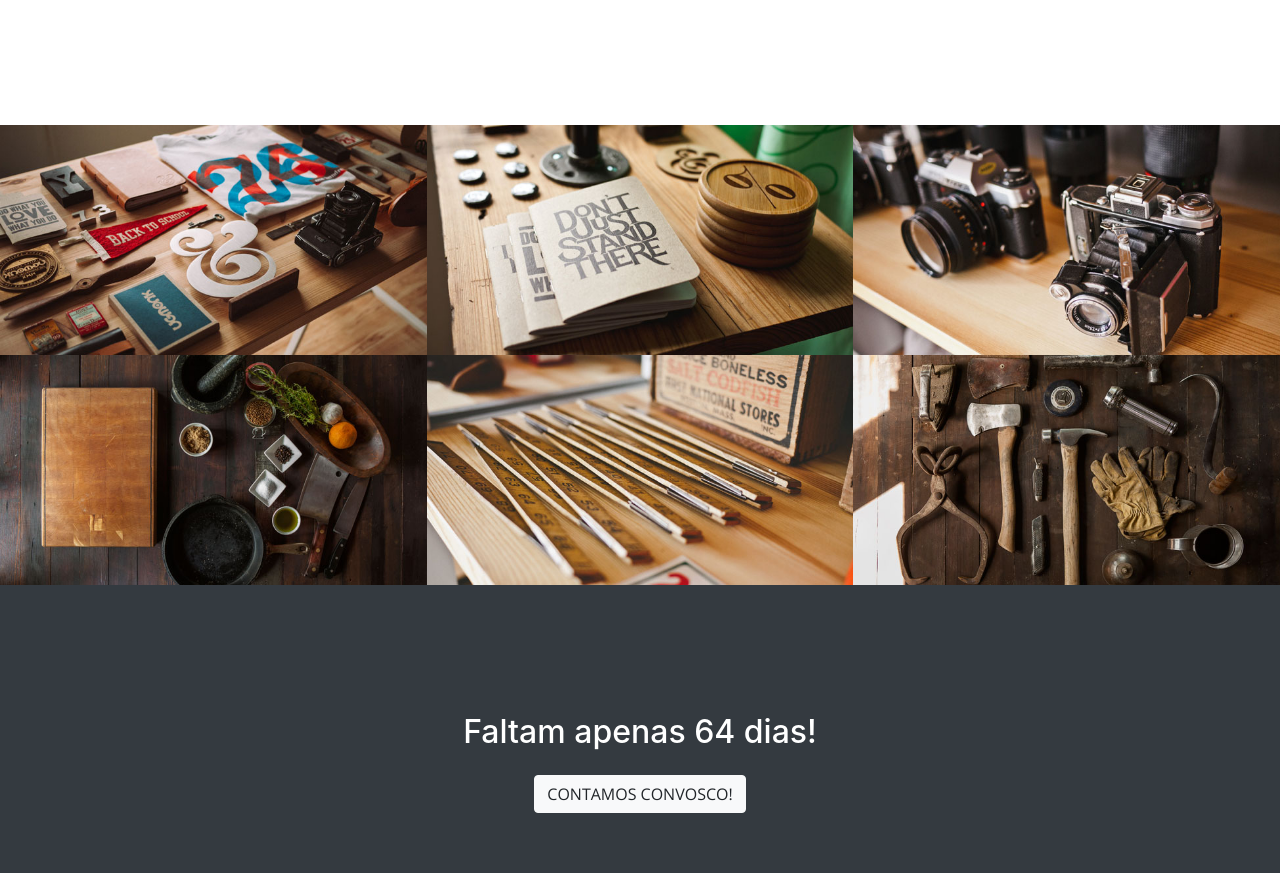
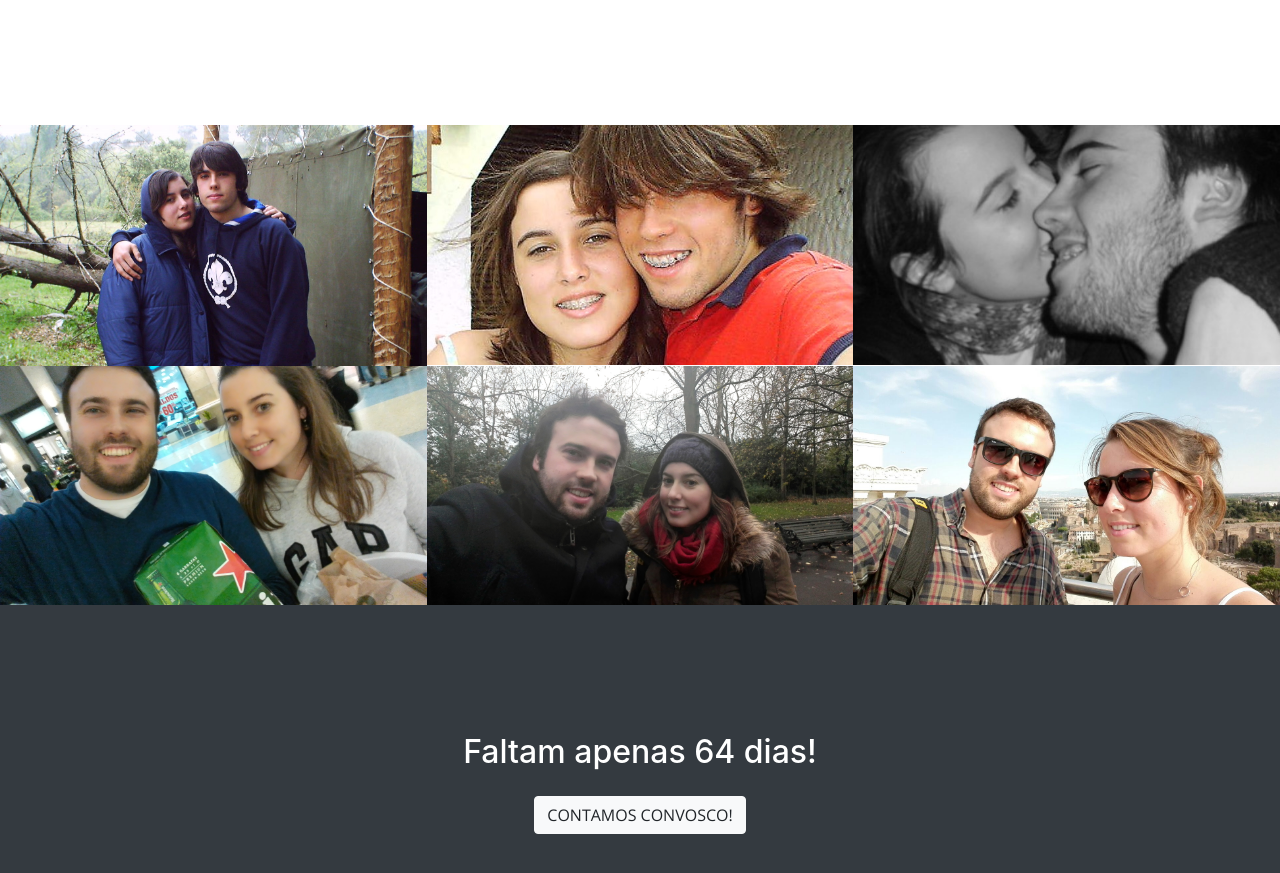
Before and after one commit to joaopcosta/wed, a website with bundled scripts: page index.html in a window 1280 px wide. Shown: the part 1889-2762 px from the top of the page. Built offline with nearby package versions, Linux system fonts and the light colour scheme.

Commit message:
added some photos

```diff
--- a/index.html
+++ b/index.html
@@ -133,8 +133,8 @@
       <div class="container-fluid p-0">
         <div class="row no-gutters popup-gallery">
           <div class="col-lg-4 col-sm-6">
-            <a class="portfolio-box" href="img/portfolio/fullsize/1.jpg">
-              <img class="img-fluid" src="img/portfolio/thumbnails/1.jpg" alt="">
+            <a class="portfolio-box" href="img/portf/fullsize/1.jpg">
+              <img class="img-fluid" src="img/portf/thumbnails/1.jpg" alt="">
               <div class="portfolio-box-caption">
                 <div class="portfolio-box-caption-content">
                   <div class="project-category text-faded">
@@ -148,8 +148,8 @@
             </a>
           </div>
           <div class="col-lg-4 col-sm-6">
-            <a class="portfolio-box" href="img/portfolio/fullsize/2.jpg">
-              <img class="img-fluid" src="img/portfolio/thumbnails/2.jpg" alt="">
+            <a class="portfolio-box" href="img/portf/fullsize/2.jpg">
+              <img class="img-fluid" src="img/portf/thumbnails/2.jpg" alt="">
               <div class="portfolio-box-caption">
                 <div class="portfolio-box-caption-content">
                   <div class="project-category text-faded">
@@ -163,8 +163,8 @@
             </a>
           </div>
           <div class="col-lg-4 col-sm-6">
-            <a class="portfolio-box" href="img/portfolio/fullsize/3.jpg">
-              <img class="img-fluid" src="img/portfolio/thumbnails/3.jpg" alt="">
+            <a class="portfolio-box" href="img/portf/fullsize/3.jpg">
+              <img class="img-fluid" src="img/portf/thumbnails/3.jpg" alt="">
               <div class="portfolio-box-caption">
                 <div class="portfolio-box-caption-content">
                   <div class="project-category text-faded">
@@ -178,8 +178,8 @@
             </a>
           </div>
           <div class="col-lg-4 col-sm-6">
-            <a class="portfolio-box" href="img/portfolio/fullsize/4.jpg">
-              <img class="img-fluid" src="img/portfolio/thumbnails/4.jpg" alt="">
+            <a class="portfolio-box" href="img/portf/fullsize/4.jpg">
+              <img class="img-fluid" src="img/portf/thumbnails/4.jpg" alt="">
               <div class="portfolio-box-caption">
                 <div class="portfolio-box-caption-content">
                   <div class="project-category text-faded">
@@ -190,8 +190,8 @@
             </a>
           </div>
           <div class="col-lg-4 col-sm-6">
-            <a class="portfolio-box" href="img/portfolio/fullsize/5.jpg">
-              <img class="img-fluid" src="img/portfolio/thumbnails/5.jpg" alt="">
+            <a class="portfolio-box" href="img/portf/fullsize/5.jpg">
+              <img class="img-fluid" src="img/portf/thumbnails/5.jpg" alt="">
               <div class="portfolio-box-caption">
                 <div class="portfolio-box-caption-content">
                   <div class="project-category text-faded">
@@ -202,8 +202,8 @@
             </a>
           </div>
           <div class="col-lg-4 col-sm-6">
-            <a class="portfolio-box" href="img/portfolio/fullsize/6.jpg">
-              <img class="img-fluid" src="img/portfolio/thumbnails/6.jpg" alt="">
+            <a class="portfolio-box" href="img/portf/fullsize/6.jpg">
+              <img class="img-fluid" src="img/portf/thumbnails/6.jpg" alt="">
               <div class="portfolio-box-caption">
                 <div class="portfolio-box-caption-content">
                   <div class="project-category text-faded">
```
Also changed, not shown: img/portf/fullsize/1.jpg (added), img/portf/fullsize/2.jpg (added), img/portf/fullsize/3.jpg (added), img/portf/fullsize/4.jpg (added), img/portf/fullsize/5.jpg (added), img/portf/fullsize/6.jpg (added), img/portf/thumbnails/1.jpg (added), img/portf/thumbnails/2.jpg (added), img/portf/thumbnails/3.jpg (added), img/portf/thumbnails/4.jpg (added), img/portf/thumbnails/5.jpg (added), img/portf/thumbnails/6.jpg (added).
